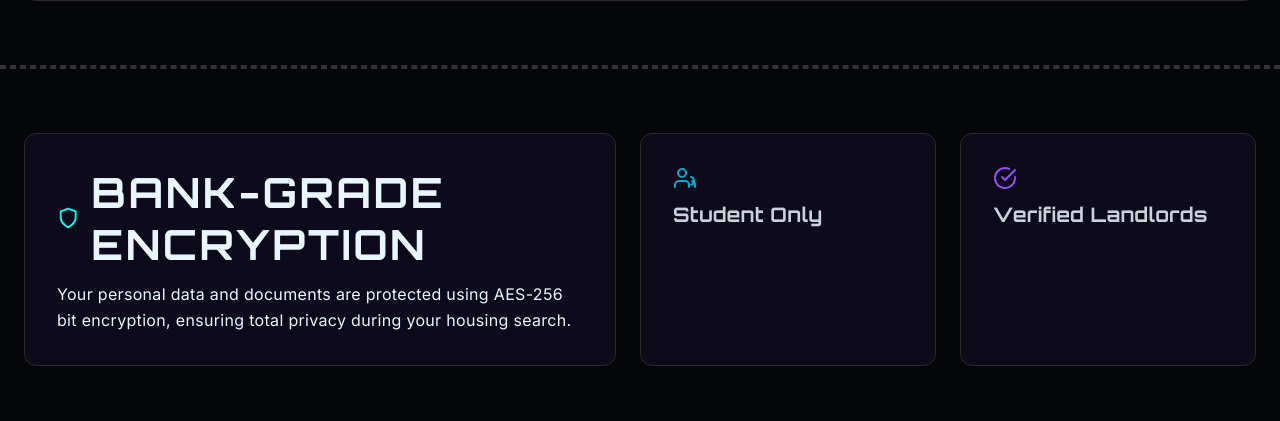
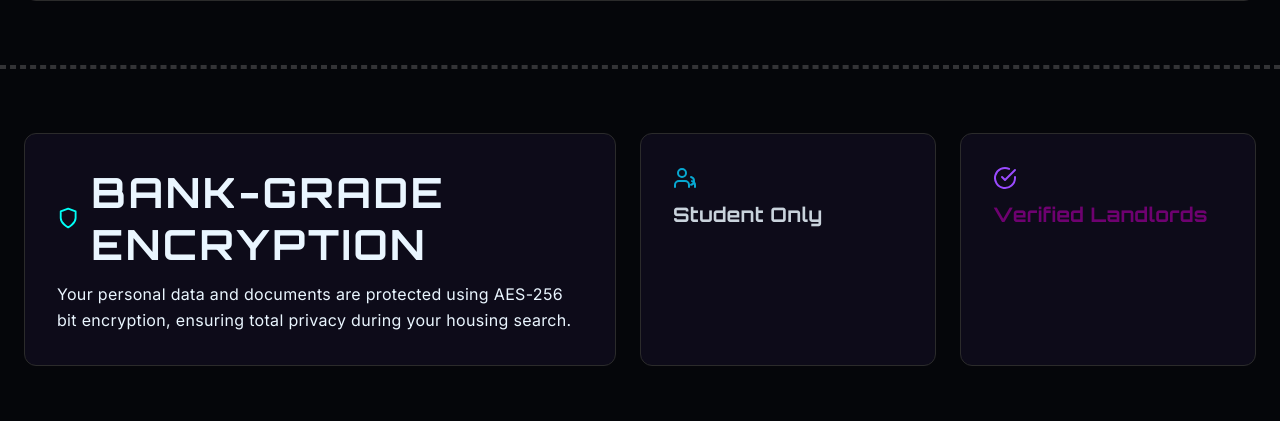
Before and after one commit to arvinshf/studentnest-housing-platform, a Django app: page /signup.html in a window 1280 px wide. Shown: the part 1730-2151 px from the top of the page. Run offline with Django 4.2, Linux system fonts and the light colour scheme; some web fonts are replaced.

Commit message:
UI: Change 'Verified Landlords' text color to purple on signup page

```diff
--- a/backend/templates/signup.html
+++ b/backend/templates/signup.html
@@ -513,7 +513,7 @@
                   <path d="M22 11.08V12a10 10 0 1 1-5.93-9.14"></path>
                   <polyline points="22 4 12 14.01 9 11.01"></polyline>
                 </svg>
-                <span class="section-subtitle">Verified Landlords</span>
+                <span class="section-subtitle" style="color: purple;">Verified Landlords</span>
               </div>
             </div>
           </div>
```
